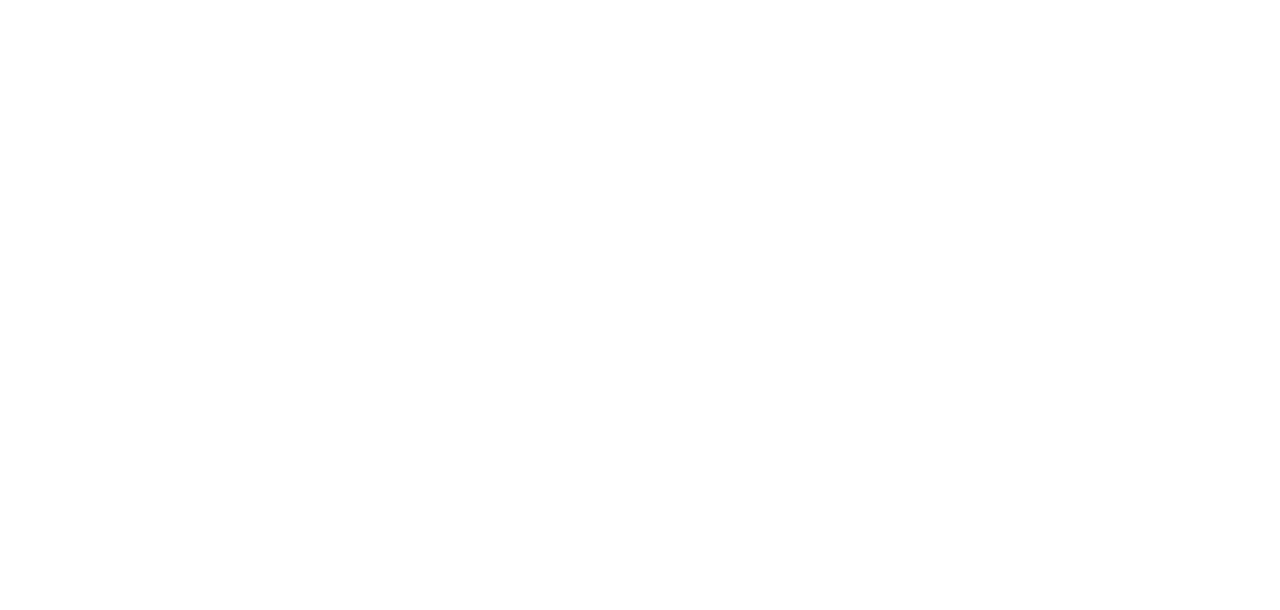
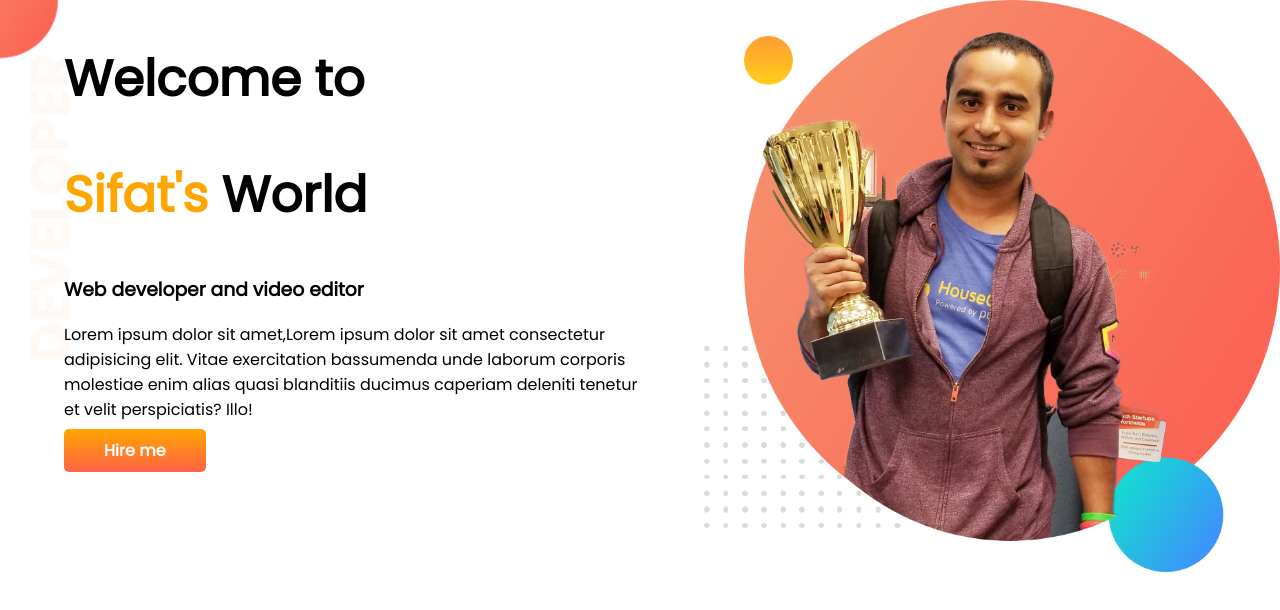
Before and after one commit to SifatNiloy/developer-portfolio, a plain HTML site: page index.html in a window 1280 px wide. Drawn offline with Linux system fonts and the light colour scheme.

Commit message:
first section done

```diff
--- a/index.html
+++ b/index.html
@@ -1,13 +1,31 @@
 <!DOCTYPE html>
 <html lang="en">
+
 <head>
     <meta charset="UTF-8">
     <meta http-equiv="X-UA-Compatible" content="IE=edge">
     <meta name="viewport" content="width=device-width, initial-scale=1.0">
     <title>Document</title>
+    <link rel="preconnect" href="https://fonts.googleapis.com">
+    <link rel="preconnect" href="https://fonts.gstatic.com" crossorigin>
+    <link href="https://fonts.googleapis.com/css2?family=Poppins&display=swap" rel="stylesheet">
     <link rel="stylesheet" href="style.css">
 </head>
+
 <body>
+    <section class="top-banner">
+        <div class="half-width">
+            <h1>Welcome to</h1>
+            <h1><span class="orange-text">Sifat's </span> World</h1>
+            <h3>Web developer and video editor</h3>
+            <p>Lorem ipsum dolor sit amet,Lorem ipsum dolor sit amet consectetur adipisicing elit. Vitae exercitation bassumenda unde laborum corporis molestiae enim alias quasi blanditiis ducimus  caperiam deleniti tenetur et velit perspiciatis? Illo! </p>
+            <a class="link-button" target="_blank" href="youtube.com">Hire me</a>
+        </div>
+        <div class="half-width">
+            <img src="images/jhankar.png" alt="">
+        </div>
+    </section>
 
 </body>
+
 </html>
--- a/style.css
+++ b/style.css
@@ -0,0 +1,34 @@
+body{
+    font-family: poppins;
+    margin: 0;
+}
+h1{
+    font-family: 'Poppins', sans-serif;
+    font-size: 50px;
+    font-weight: 800;
+}
+.orange-text{
+    color: orange;
+}
+section{
+    display: flex;
+}
+.half-width{
+    width: 50%;
+    padding-left: 5%;
+}
+.half-width img{
+    width: 100%;
+}
+.link-button{
+    text-decoration: none;
+    padding: 10px 40px;
+    border-radius: 5px;
+    background-image: linear-gradient(orange, tomato );
+    color: white;
+    font-weight: 700;
+}
+.top-banner{
+    background-image: url(images/top-banner.png);
+    background-repeat: no-repeat;
+}
```
Also changed, not shown: images/dream-bg.png (added), images/exp-bg.png (added), images/jhankar.png (added), images/jhankar2.png (added), images/my-bg.png (added), images/my-bg2.png (added), images/top-banner.png (added).
